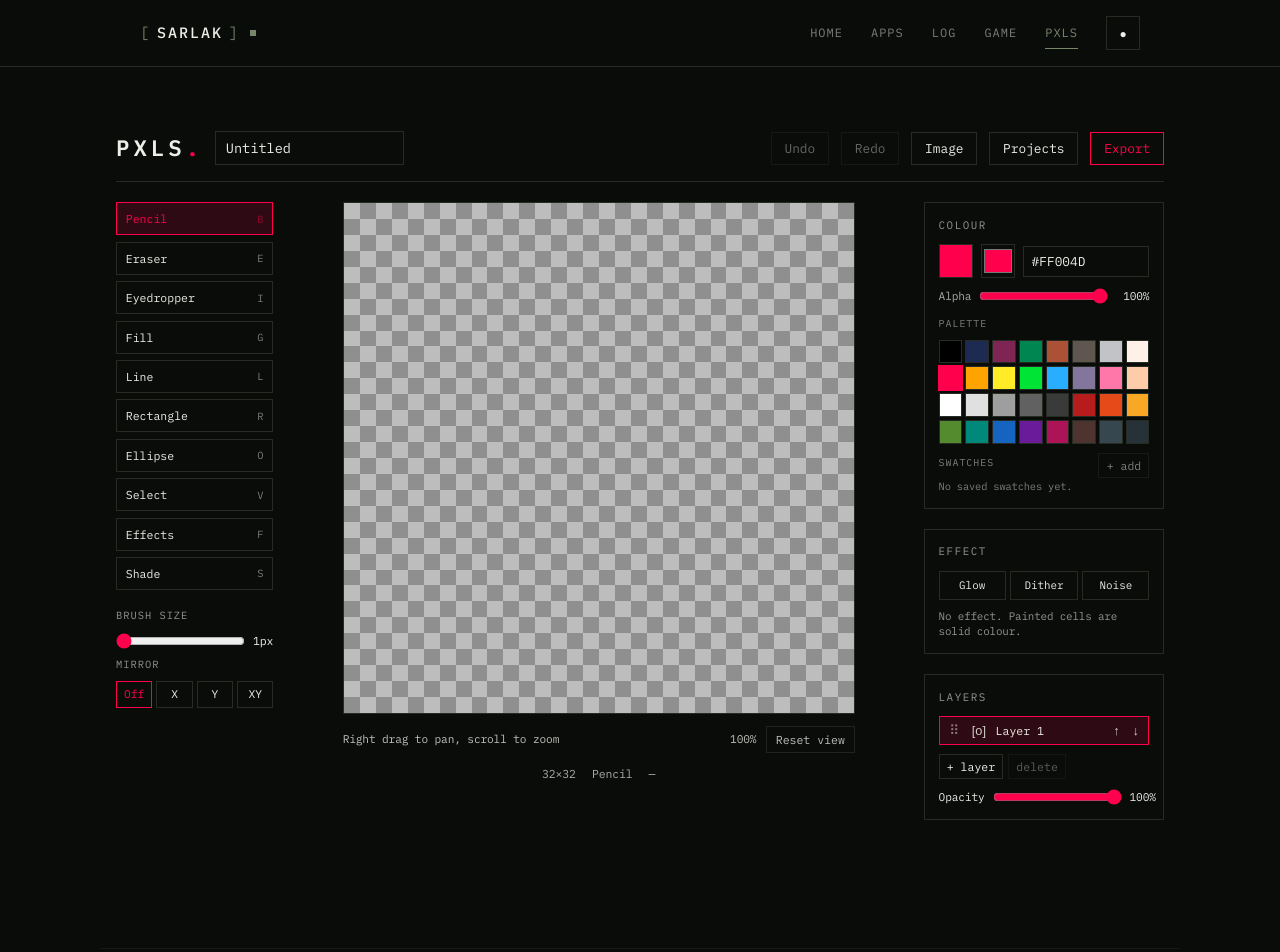
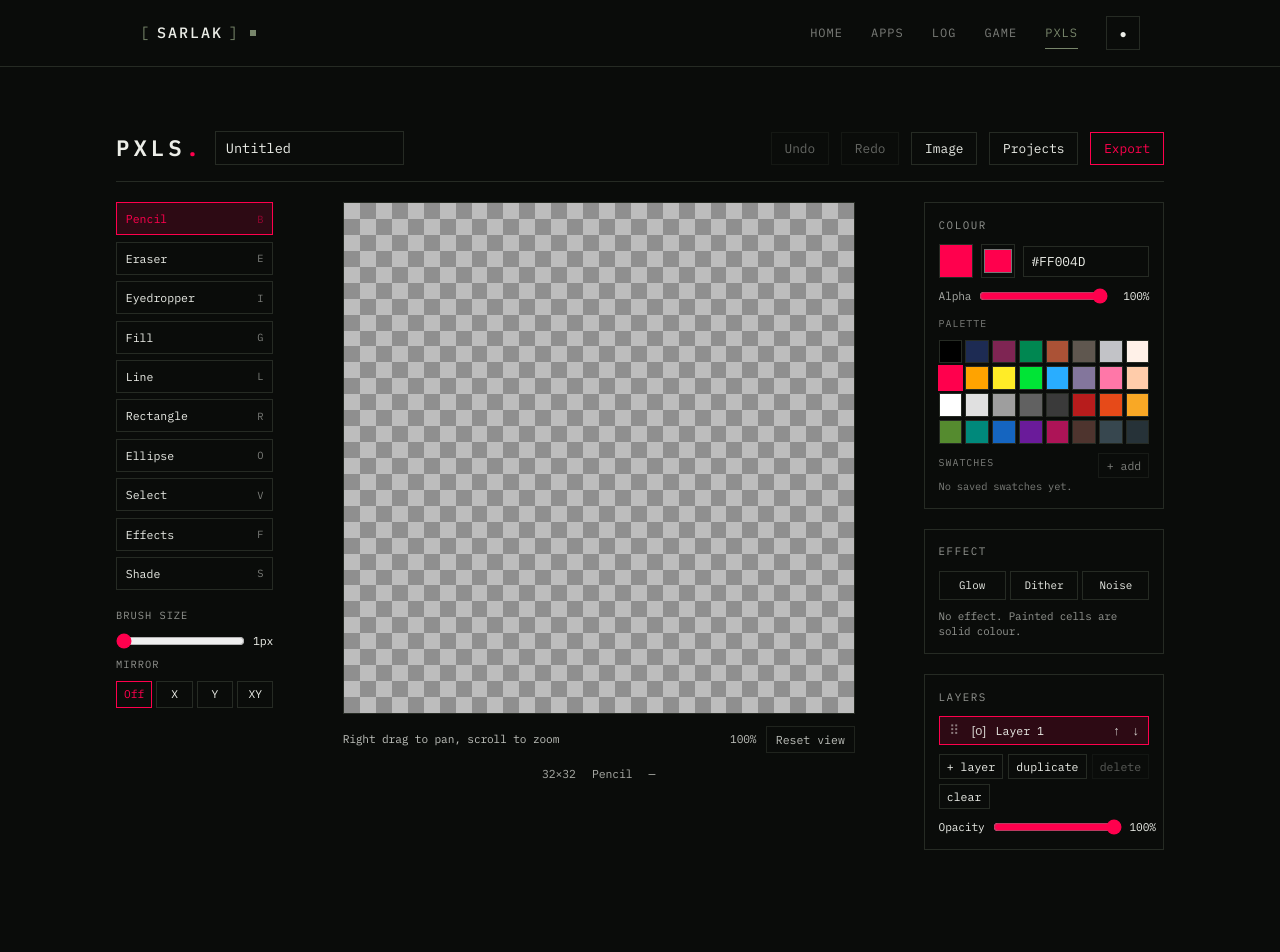
Before and after one commit to shahhinsarlak/sarlakweb, a Next.js app: page /pxls in a window 1280 px wide. Shown: the top 952 px of the page. Built offline with nearby package versions, Linux system fonts and the light colour scheme.

Commit message:
PXLS: add duplicate layer and clear layer actions

```diff
--- a/app/pxls/LayersPanel.js
+++ b/app/pxls/LayersPanel.js
@@ -3,8 +3,9 @@
 /**
  * PXLS Layers Panel
  *
- * Lists layers top to bottom, lets the user add, delete, reorder, rename,
- * toggle visibility, set the active layer, and adjust the active layer opacity.
+ * Lists layers top to bottom, lets the user add, duplicate, delete, reorder,
+ * rename, toggle visibility, clear the active layer, set the active layer, and
+ * adjust the active layer opacity.
  *
  * @param {Object} props
  * @param {Object[]} props.layers
@@ -17,7 +18,8 @@ import styles from './page.module.css';
 
 export default function LayersPanel({ layers, activeLayerId, handlers }) {
   const {
-    onSelect, onToggleVisible, onRename, onAdd, onDelete, onMoveUp, onMoveDown, onOpacity, onReorder,
+    onSelect, onToggleVisible, onRename, onAdd, onDelete, onDuplicate, onClear,
+    onMoveUp, onMoveDown, onOpacity, onReorder,
   } = handlers;
 
   const [dragIndex, setDragIndex] = useState(null);
@@ -103,11 +105,19 @@ export default function LayersPanel({ layers, activeLayerId, handlers }) {
         <button
           type="button"
           className={styles.iconBtn}
+          onClick={() => onDuplicate(activeLayerId)}
+        >
+          duplicate
+        </button>
+        <button
+          type="button"
+          className={styles.iconBtn}
           onClick={() => onDelete(activeLayerId)}
           disabled={layers.length <= 1}
         >
           delete
         </button>
+        <button type="button" className={styles.iconBtn} onClick={onClear}>clear</button>
       </div>
 
       {active && (
--- a/app/pxls/PxlsEditor.js
+++ b/app/pxls/PxlsEditor.js
@@ -24,6 +24,7 @@ import {
 } from './historyHelpers';
 import {
   createProject, createLayer, createLayerFromCells, getActiveLayer, validateProject, cloneCells,
+  duplicateLayer, makeEmptyCells, isEmptyCell,
 } from './pxlsModel';
 import { saveProject, getLastOpenId, listProjects } from './storageHelpers';
 import { applyShading } from './shadingHelpers';
@@ -129,6 +130,26 @@ export default function PxlsEditor() {
       const layer = createLayer(p.width, p.height, `Layer ${p.layers.length + 1}`);
       return { ...p, layers: [...p.layers, layer], activeLayerId: layer.id };
     }),
+    onDuplicate: (id) => setProject((p) => {
+      const source = p.layers.find((l) => l.id === id);
+      if (!source) return p;
+      const copy = duplicateLayer(source);
+      const index = p.layers.findIndex((l) => l.id === id);
+      const layers = [...p.layers];
+      layers.splice(index + 1, 0, copy);
+      return { ...p, layers, activeLayerId: copy.id };
+    }),
+    onClear: () => {
+      const p = projectRef.current;
+      const layer = getActiveLayer(p);
+      if (!layer || layer.cells.every(isEmptyCell)) return;
+      if (typeof window !== 'undefined'
+        && !window.confirm('Clear this layer? You can undo this afterwards.')) {
+        return;
+      }
+      pushHistory();
+      applyCellsToLayer(layer.id, makeEmptyCells(p.width, p.height));
+    },
     onDelete: (id) => setProject((p) => {
       if (p.layers.length <= 1) return p;
       const layers = p.layers.filter((l) => l.id !== id);
--- a/app/pxls/pxlsModel.js
+++ b/app/pxls/pxlsModel.js
@@ -3,7 +3,7 @@
  *
  * Pure factory and transform helpers for the PXLS data model:
  * - createCell / emptyCell
- * - createLayer
+ * - createLayer / duplicateLayer / makeEmptyCells
  * - createProject
  * - cloneCells / resizeProject helpers
  * - validateProject for JSON import
@@ -79,6 +79,29 @@ export const createLayerFromCells = (name, cells) => ({
   opacity: 1,
   cells,
 });
+
+/**
+ * Duplicates a layer, deep cloning its cells and assigning a fresh id.
+ * @param {Object} layer
+ * @param {string} [name] - name for the copy (defaults to "<name> copy")
+ * @returns {Object}
+ */
+export const duplicateLayer = (layer, name) => ({
+  id: makeId(),
+  name: name || `${layer.name} copy`,
+  visible: layer.visible,
+  opacity: layer.opacity,
+  cells: cloneCells(layer.cells),
+});
+
+/**
+ * Builds a fresh array of empty (transparent) cells for a width*height canvas.
+ * @param {number} width
+ * @param {number} height
+ * @returns {Object[]}
+ */
+export const makeEmptyCells = (width, height) =>
+  Array.from({ length: width * height }, emptyCell);
 
 /**
  * Creates a new project with a single blank layer.
```
Also changed, not shown: app/pxls/PXLS_CONTEXT.md (+1 -0 lines).
